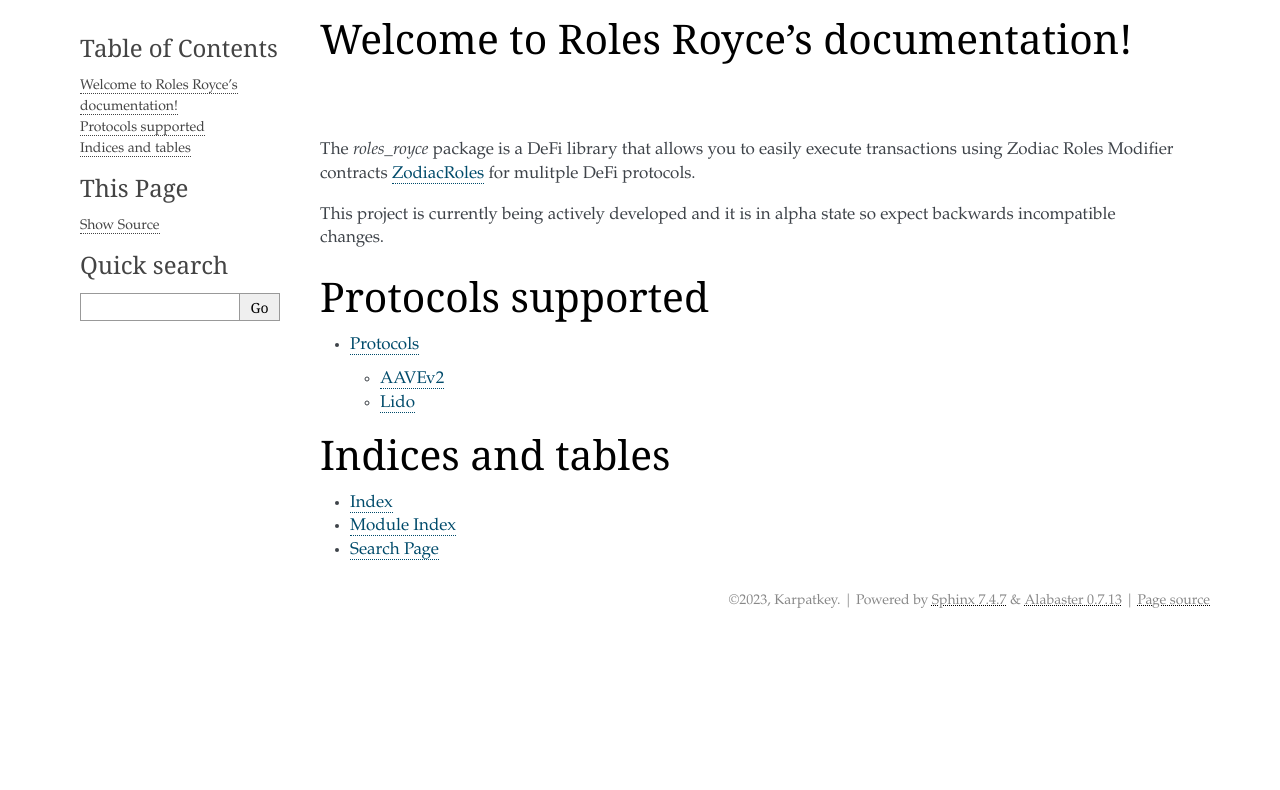
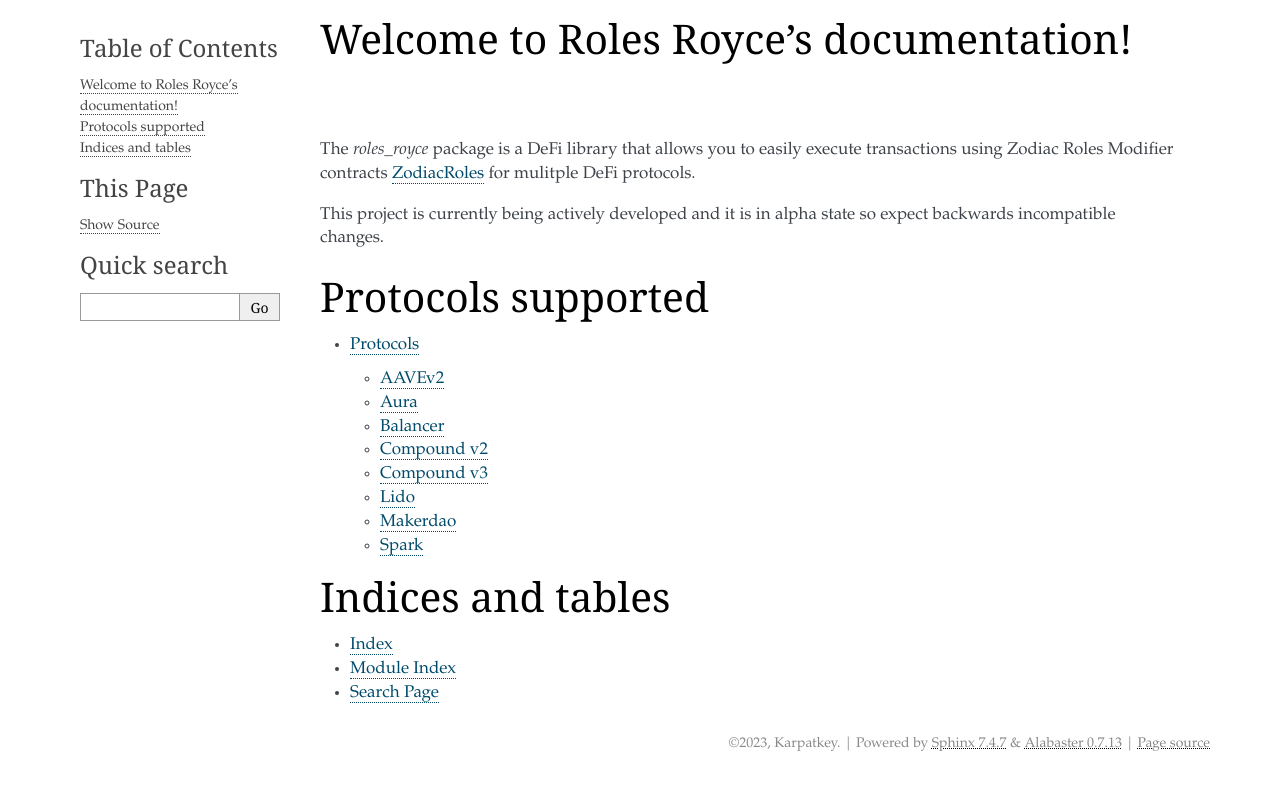
Before and after one commit to karpatkey/roles_royce, a Sphinx documentation site: the page built from docs/index.rst, in a window 1280 px wide. Shown: the top 790 px of the page. Built offline with Sphinx 7.4.7, drawn with Linux system fonts in a browser that asks for light colours; pages that are not in the unit, such as notebooks, are missing from menus.

Commit message:
More protocol docs

```diff
--- /dev/null
+++ b/docs/protocols/aura.rst
@@ -0,0 +1,5 @@
+Aura
+====
+
+.. automodule:: roles_royce.protocols.eth.aura
+    :members:
--- a/docs/protocols/balancer.rst
+++ b/docs/protocols/balancer.rst
@@ -0,0 +1,5 @@
+Balancer
+========
+
+.. automodule:: roles_royce.protocols.eth.balancer
+    :members:
--- /dev/null
+++ b/docs/protocols/compound_v2.rst
@@ -0,0 +1,5 @@
+Compound v2
+===========
+
+.. automodule:: roles_royce.protocols.eth.compound_v2
+    :members:
--- /dev/null
+++ b/docs/protocols/compound_v3.rst
@@ -0,0 +1,5 @@
+Compound v3
+===========
+
+.. automodule:: roles_royce.protocols.eth.compound_v3
+    :members:
--- a/docs/protocols/index.rst
+++ b/docs/protocols/index.rst
@@ -11,7 +11,7 @@
     aura
     balancer
     compound_v2
-    compund_v3
+    compound_v3
     lido
     makerdao
     spark
--- /dev/null
+++ b/docs/protocols/makerdao.rst
@@ -0,0 +1,5 @@
+Makerdao
+========
+
+.. automodule:: roles_royce.protocols.eth.makerdao
+    :members:
--- /dev/null
+++ b/docs/protocols/spark.rst
@@ -0,0 +1,5 @@
+Spark
+=====
+
+.. automodule:: roles_royce.protocols.eth.spark
+    :members:
```
Also changed, not shown: 2 other files.
